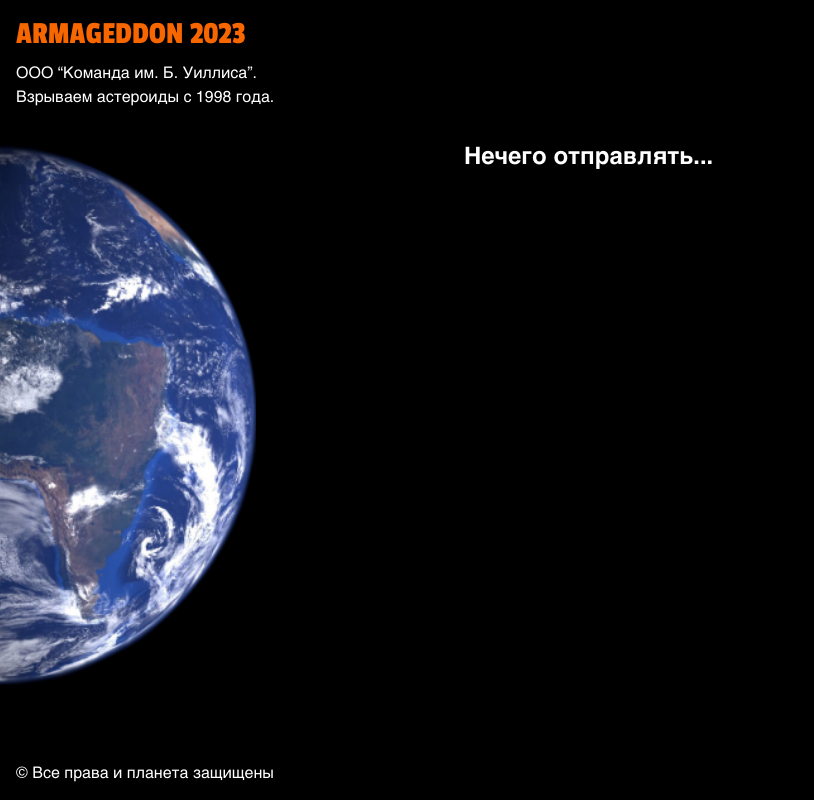
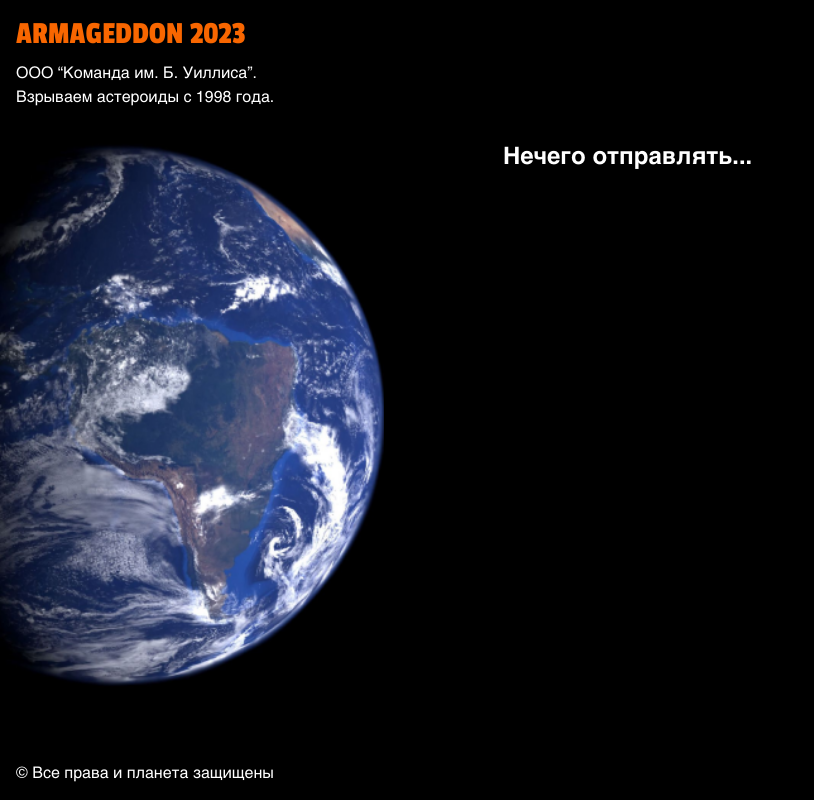
Before and after one commit to jagerred/nasa_kv, a Next.js app: page /order in a window 1280 px wide. Shown: the whole page, without its empty margins (0-814 px from the left). Built offline with nearby package versions, Linux system fonts and the light colour scheme.

Commit message:
fix styles

```diff
--- a/src/assets/styles/globals.css
+++ b/src/assets/styles/globals.css
@@ -22,6 +22,7 @@ ul {
   list-style: none;
 }
 .body {
+  width: 100vw;
   min-height: 100vh;
   display: grid;
   grid-template-rows: auto 1fr auto;
@@ -30,22 +31,24 @@ ul {
   background-repeat: no-repeat;
   background-attachment: fixed;
   background-size: 30%;
-  background-position: -10vw 56%;
+  background-position: 0 56%;
 }
 .main {
-  margin: 0 35vw 25vw;
+  margin-left: 35vw;
+  margin-right: 25vw;
   max-width: 960px;
   padding: 1rem;
 }
 @media (max-width: 1279px) {
   .body {
     background-size: 32%;
-    background-position: -10vw 60%;
+    background-position: 0 40%;
   }
   .main {
     position: static;
-    margin-left: 20vw;
-    margin-right: 6vw;
+    max-width: 600px;
+    margin-left: 35vw;
+    margin-right: 10vw;
   }
 }
 @media (max-width: 768px) {
```
